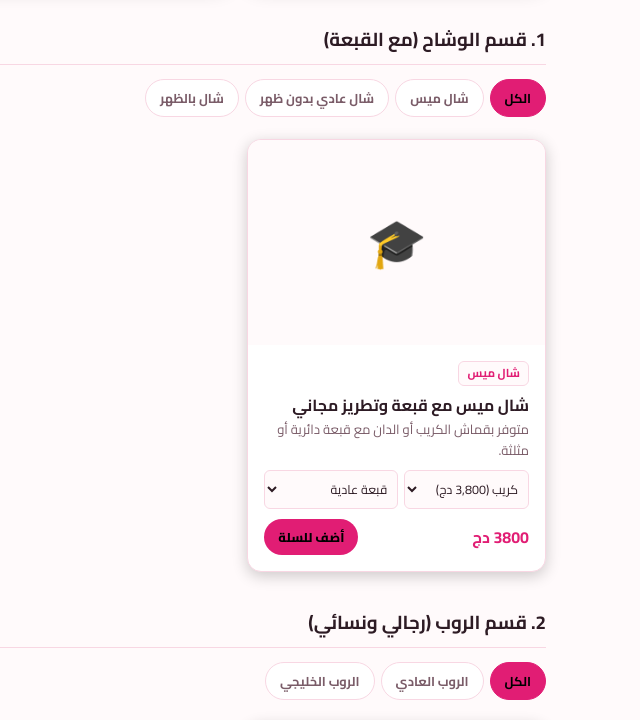
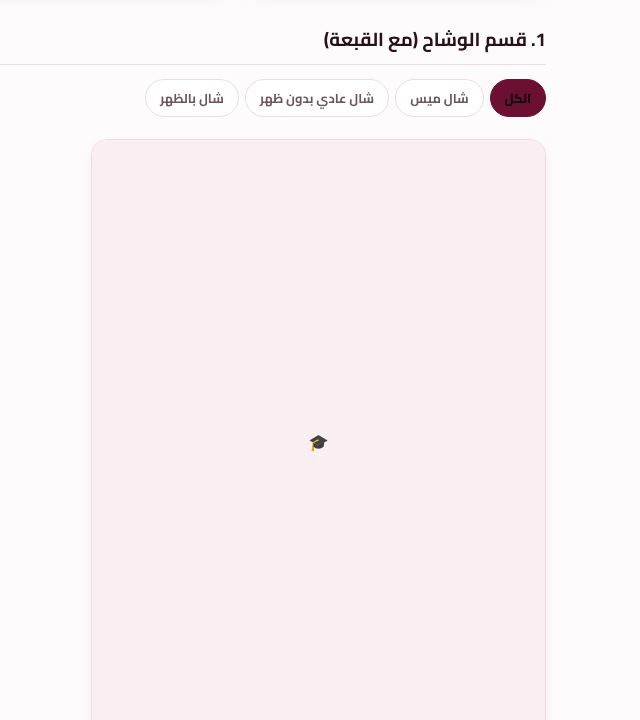
Before and after one commit to khaldibk31-hash/Dm-dm, a plain HTML site: page index.html in a window 1280 px wide. Shown: the part 900-1620 px from the top of the page, without its empty margins (558-1198 px from the left). Drawn offline with nearby package versions, Linux system fonts and the light colour scheme; no server answers.

Commit message:
Add files via upload

```diff
--- a/index.html
+++ b/index.html
@@ -14,16 +14,18 @@
   <link href="https://fonts.googleapis.com/css2?family=Cairo:wght@400;600;700;800&display=swap" rel="stylesheet">
   <style>
 :root {
-  --bg: #fffafb;            /* خلفية بيضاء لؤلؤية ناعمة */
-  --surface: #ffffff;       /* لون البطاقات أبيض ناصع */
-  --surface-hover: #fff0f5; /* وردي فاتح جداً عند التمرير */
-  --text: #2d1b24;          /* نص داكن واضح وأنيق */
-  --muted: #7a5c68;         /* رمادي وردي للنصوص الثانوية */
-  --border: #f8d7e3;        /* حدود وردية ناعمة */
-  --accent: #e11d74;        /* وردي مخملي فاخر للعناوين والأزرار */
-  --accent-hover: #be123c;  /* وردي داكن عند الضغط */
-  --green: #16a34a;
+  --bg: #fdfbfc;
+  --surface: #ffffff;
+  --surface-hover: #fbf2f5;
+  --text: #2a1019;
+  --muted: #6e565e;
+  --border: #eedce2;
+  --accent: #6b1032;
+  --accent-hover: #4d0a23;
+  --green: #15803d;
 }
+
+
 
 
     * { box-sizing: border-box; margin: 0; padding: 0; font-family: 'Cairo', sans-serif; }
@@ -97,10 +99,13 @@ linear-gradient(135deg, #fff5f8 0%, #fce7f3 100%); border: 1px dashed var(--bord
     .tab-pill { background: var(--surface); border: 1px solid var(--border); color: var(--muted); padding: 6px 14px; border-radius: 50px; font-size: 0.8rem; font-weight: 700; cursor: pointer; white-space: nowrap; transition: 0.2s; }
     .tab-pill.active { background: var(--accent); color: #000; border-color: var(--accent); }
 
-    .prod-grid { display: grid; grid-template-columns: repeat(auto-fill, minmax(240px, 1fr)); gap: 16px; }
-    .p-card { background: var(--surface); border: 1px solid var(--border); border-radius: 14px; overflow: hidden; display: flex; flex-direction: column; position: relative; box-shadow: 0 4px 15px rgba(0,0,0,0.2); }
-    .img-wrap { position: relative; width: 100%; height: 205px; background: var(--bg); display: flex; align-items: center; justify-content: center; font-size: 3rem; }
-    .p-img { width: 100%; height: 100%; object-fit: cover; }
+.prod-grid { display: grid; grid-template-columns: 1fr; gap: 18px; }
+@media(min-width: 650px) { .prod-grid { grid-template-columns: repeat(2, 1fr); } }
+
+.p-card { background: var(--surface); border: 1px solid var(--border); border-radius: 16px; overflow: hidden; display: flex; flex-direction: column; position: relative; box-shadow: 0 4px 14px rgba(107, 16, 50, 0.05); }
+.img-wrap { position: relative; width: 100%; aspect-ratio: 3/4; background: #f9eef2; display: flex; align-items: center; justify-content: center; overflow: hidden; }
+.img-wrap img, .p-img { width: 100%; height: 100%; object-fit: contain; padding: 6px; }
+
     .chg-img-btn { position: absolute; bottom: 8px; right: 8px; background: var(--accent); color: #000; border: none; padding: 4px 10px; border-radius: 50px; font-size: 0.75rem; font-weight: 800; cursor: pointer; }
     .del-btn { position: absolute; top: 8px; left: 8px; background: #dc2626; color: #fff; border: none; width: 26px; height: 26px; border-radius: 50%; font-weight: bold; cursor: pointer; z-index: 5; }
     .p-body { padding: 16px; flex-grow: 1; display: flex; flex-direction: column; justify-content: space-between; }
```
